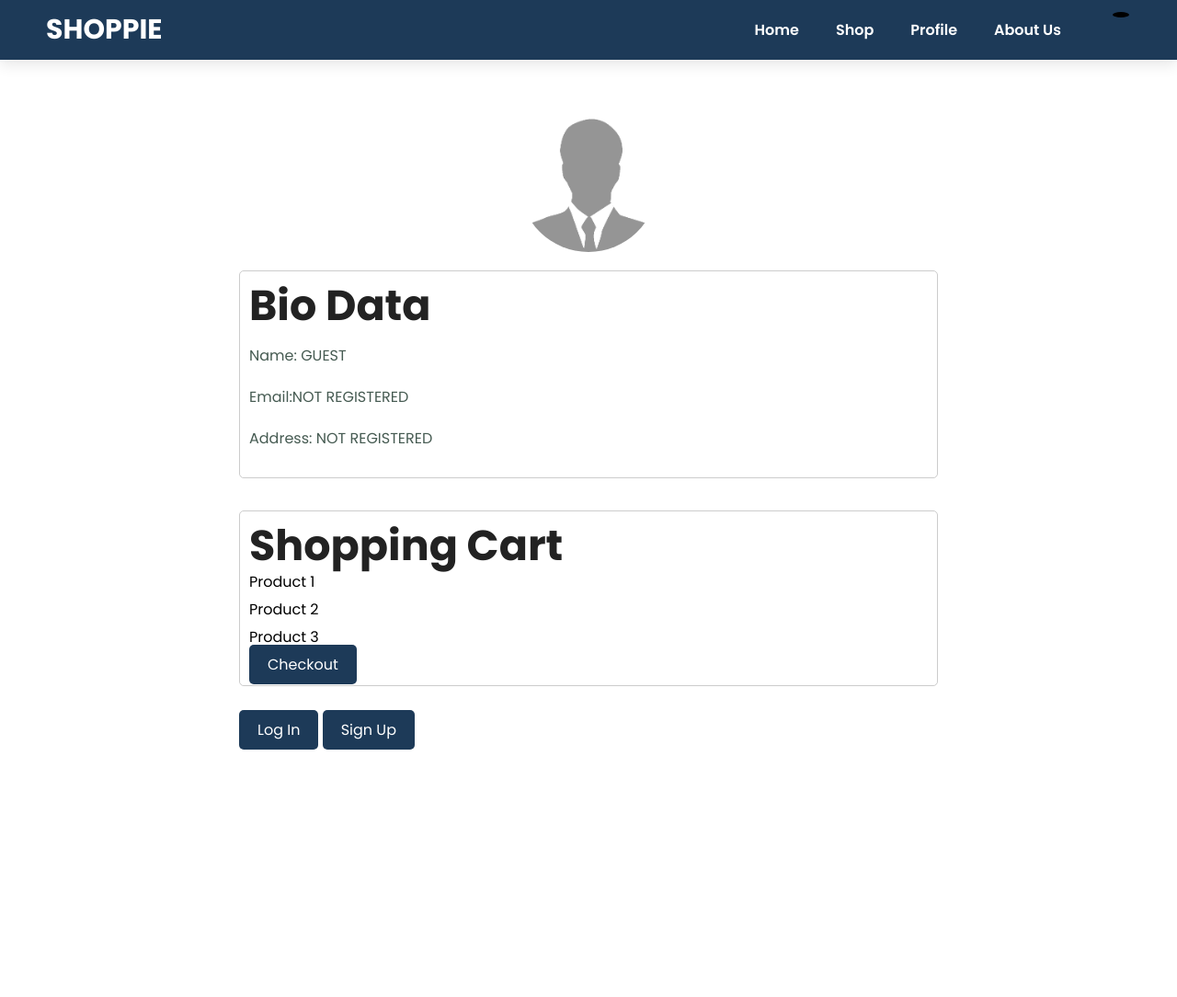
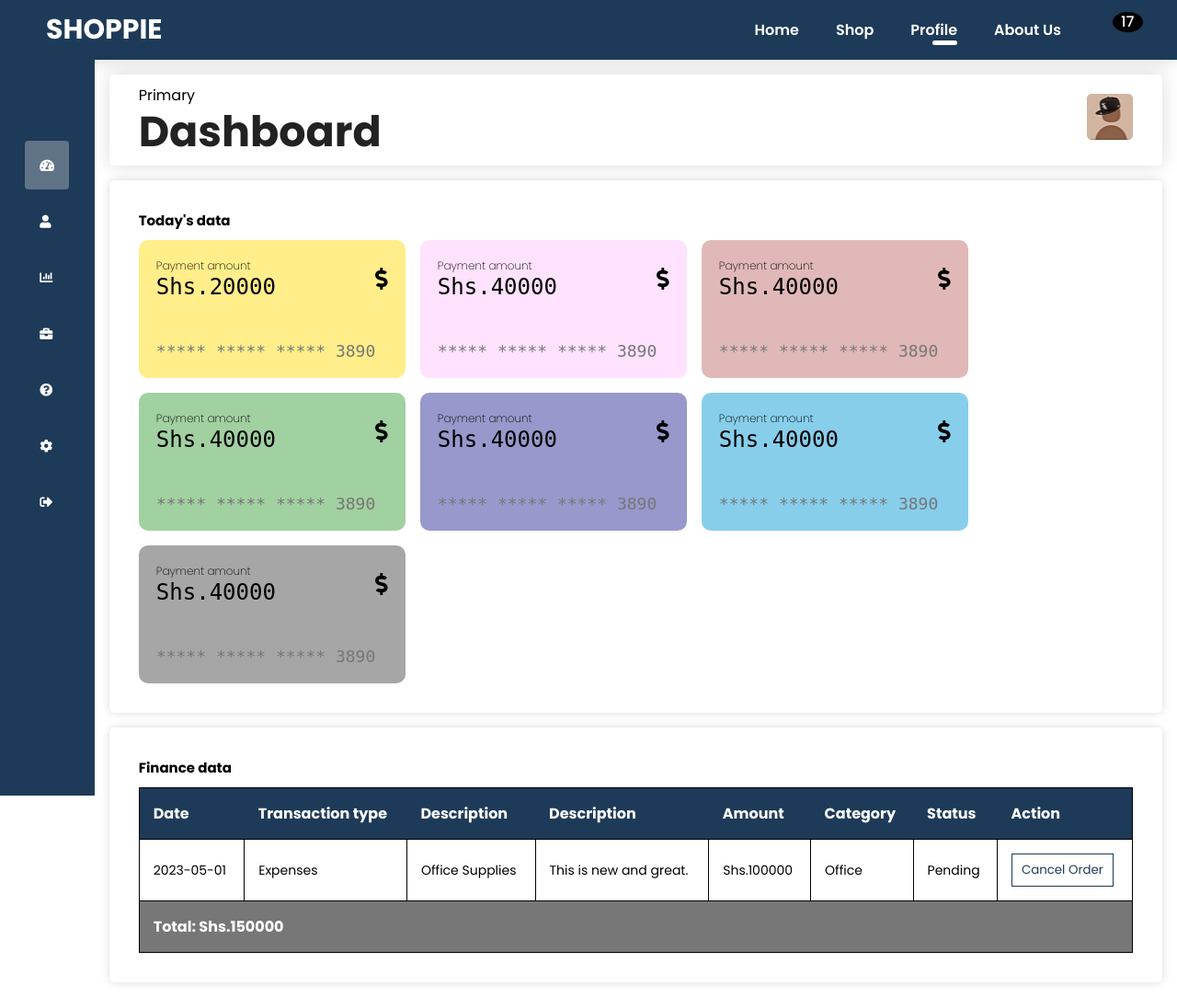
Before and after one commit to MulindwaMarkMyles/kulya, a Django app: page /auth/profile/ in a window 1280 px wide. Shown: the whole page at 92% size. Before the commit the page ends 815 px from the top, so only its background shows below. Run offline with Django 5.2, Linux system fonts and the light colour scheme; a user stored in the database is signed in; data comes from the database, SQL or seed files in the repository; both versions use the stored data as it was after the commit; some libraries are stand-ins or nearby versions.

Commit message:
wow it looks nice now

```diff
--- a/authentication/admin.py
+++ b/authentication/admin.py
@@ -3,3 +3,4 @@ from .models import *
 
 admin.site.register(Customer)
 admin.site.register(Business)
+admin.site.register(Profile)
--- /dev/null
+++ b/authentication/templates/auth/profile.html
@@ -0,0 +1,180 @@
+{% extends 'shop/main.html' %} {% block content %}
+      <!-- <div class="profile mar-100">
+        <div class="bio">
+            <img
+            src="{{ profile.imageurl }}"
+            alt="Profile Picture"
+            class="profile-pic"
+            />
+            <div class="bio-data">
+            <h2>Bio Data</h2>
+            <p>Name: {{ profile.user.customer.name }}</p>
+            <p>Email: {{ profile.user.email }}</p>
+            <p></p>
+            </div>
+        </div>
+        <div class="cart">
+          <h2>Shopping Cart</h2>
+          <ul>
+            <li>Product 1</li>
+            <li>Product 2</li>
+            <li>Product 3</li>
+          </ul>
+          <a class="checkout-btn" href="{% url 'checkout' %}">Checkout</a>
+        </div>
+        <div>
+            <a href="{% url 'login' %}" class="log-in">Log In</a>
+            <a href="{% url 'signup' %}" class="sign-up">Sign Up</a>
+        </div>
+    </div> -->
+    <div class="profile">
+        <div class="sidebar">
+            <div class="logo"></div>
+            <ul class="main">
+                <li class="active"><a href="#"><i class="fas fa-tachometer-alt"></i><span>Dashboard</span></a></li>
+                <li><a href="#"><i class="fas fa-user"></i><span>Profile</span></a></li>
+                <li><a href="#"><i class="fas fa-chart-bar"></i><span>Statistics</span></a></li>
+                <li><a href="#"><i class="fas fa-briefcase"></i><span>Careers</span></a></li>
+                <li><a href="#"><i class="fas fa-question-circle"></i><span>FAQ</span></a></li>
+                <li><a href="#"><i class="fas fa-cog"></i><span>Settings</span></a></li>
+                <li><a href="#"><i class="fas fa-sign-out-alt"></i><span>Log Out</span></a></li>
+            </ul>
+        </div>
+        <div class="main--content">
+            <div class="header--wrapper">
+                <div class="header--title">
+                    <span>Primary</span>
+                    <h2>Dashboard</h2>
+                </div>
+                <div class="user--info">
+                    <img src="{{ profile.imageurl }}" alt="">
+                </div>
+            </div>
+            <div class="card--container">
+                <h3 class="main--title">Today's data</h3>
+                <div class="card--wrapper">
+                    <div class="payment--card light-gold">
+                        <div class="card--header">
+                            <div class="amount">
+                                <span class="title">
+                                    Payment amount
+                                </span>
+                                <span class="amount-value">Shs.20000</span>
+                            </div>
+                            <i class="fas fa-dollar-sign icon"></i>
+                        </div>
+                        <span class="card-detail">***** ***** ***** 3890</span>
+                    </div>
+                    <div class="payment--card light-red">
+                        <div class="card--header">
+                            <div class="amount">
+                                <span class="title">
+                                    Payment amount
+                                </span>
+                                <span class="amount-value">Shs.40000</span>
+                            </div>
+                            <i class="fas fa-dollar-sign icon"></i>
+                        </div>
+                        <span class="card-detail">***** ***** ***** 3890</span>
+                    </div>
+                    <div class="payment--card light-brown">
+                        <div class="card--header">
+                            <div class="amount">
+                                <span class="title">
+                                    Payment amount
+                                </span>
+                                <span class="amount-value">Shs.40000</span>
+                            </div>
+                            <i class="fas fa-dollar-sign icon"></i>
+                        </div>
+                        <span class="card-detail">***** ***** ***** 3890</span>
+                    </div>
+                    <div class="payment--card light-green">
+                        <div class="card--header">
+                            <div class="amount">
+                                <span class="title">
+                                    Payment amount
+                                </span>
+                                <span class="amount-value">Shs.40000</span>
+                            </div>
+                            <i class="fas fa-dollar-sign icon"></i>
+                        </div>
+                        <span class="card-detail">***** ***** ***** 3890</span>
+                    </div>
+                    <div class="payment--card light-blue">
+                        <div class="card--header">
+                            <div class="amount">
+                                <span class="title">
+                                    Payment amount
+                                </span>
+                                <span class="amount-value">Shs.40000</span>
+                            </div>
+                            <i class="fas fa-dollar-sign icon"></i>
+                        </div>
+                        <span class="card-detail">***** ***** ***** 3890</span>
+                    </div>
+                    <div class="payment--card skyblue">
+                        <div class="card--header">
+                            <div class="amount">
+                                <span class="title">
+                                    Payment amount
+                                </span>
+                                <span class="amount-value">Shs.40000</span>
+                            </div>
+                            <i class="fas fa-dollar-sign icon"></i>
+                        </div>
+                        <span class="card-detail">***** ***** ***** 3890</span>
+                    </div>
+                    <div class="payment--card light-black">
+                        <div class="card--header">
+                            <div class="amount">
+                                <span class="title">
+                                    Payment amount
+                                </span>
+                                <span class="amount-value">Shs.40000</span>
+                            </div>
+                            <i class="fas fa-dollar-sign icon"></i>
+                        </div>
+                        <span class="card-detail">***** ***** ***** 3890</span>
+                    </div>
+                </div>
+            </div>
+            <div class="tabular--wrapper">
+                <h3 class="main--title">Finance data</h3>
+                <div class="table-container">
+                    <table>
+                        <thead>
+                            <tr>
+                                <th>Date</th>
+                                <th>Transaction type</th>
+                                <th>Description</th>
+                                <th>Description</th>
+                                <th>Amount</th>
+                                <th>Category</th>
+                                <th>Status</th>
+                                <th>Action</th>
+                            </tr>
+                        </thead>
+                        <tbody>
+                            <tr>
+                                <td>2023-05-01</td>
+                                <td>Expenses</td>
+                                <td>Office Supplies</td>
+                                <td>This is new and great.</td>
+                                <td>Shs.100000</td>
+                                <td>Office</td>
+                                <td>Pending</td>
+                                <td><button>Cancel Order</button></td>
+                            </tr>
+                        </tbody>
+                        <tfoot>
+                            <tr>
+                                <td colspan="8">Total: Shs.150000</td>
+                            </tr>
+                        </tfoot>
+                    </table>
+                </div>
+            </div>
+        </div>
+    </div>
+{% endblock %}
--- a/authentication/views.py
+++ b/authentication/views.py
@@ -1,18 +1,21 @@
 from django.shortcuts import render
-from shop.views import *
-from shop.urls import *
-from shop.templates import *
+from shop.utilities import cartData
+from .models import *
+from django.contrib.auth.decorators import login_required
 
-# Create your views here
+@login_required
 def profile(request):
+    data = cartData(request)
+    cartItems = data["cartItems"]
+    profile_ = Profile.objects.filter(user=request.user).first()
+
     context={
-        'title':'Uer Profile',
-        'name':'USER NAME',
-        'email':'USER EMAIL',
-        'phone_number':'PHONE NUMBER'
-         }
-
-    return render(request, "shop/profile.html",context)
+        'title':'PROFILE',
+        'cartItems':cartItems,
+        'profile': profile_,
+        }
+    print(profile_.imageurl)
+    return render(request, "auth/profile.html",context)
 
 def login(request):
 
@@ -21,57 +24,3 @@ def login(request):
 def signup(request):
 
     return render(request, "shop/signup.html")
-
-
-def index (request):
-    orders = Order.objects.filter(user=request.user).order_by('-date')
-    context = {
-               'orders':orders,
-              }
-    return render (request,"shop/index.html",context)
-
-def UserCreationFrom(request):
-    """
-    A Form that creates a UserProfile along with a regular User.
-    """
-    class Meta(UserCreationForm.Meta):
-        model = User
-
-
-def manage_users(request):
-    users = User.objects.all().order_by('last_name','first_name')
-    ctx = {"users": users}
-    return render(request, "admin/  manage_users.html",ctx)
-
-# @staff_member_required
-
-def add_user(request):
-    if request.method == 'POST':
-        form = UserAdditionForm(request.POST)
-        if form.is_valid():
-            user = form.save()
-            # Signal that a new user has been created. Passing the `raw` parameter set to True means
-            # that we want to skip sending the signal until the very end of this function, when we know for sure
-            # that we get the original dictionary passed to our forms ``clean`` methods rather than a
-            # ``forms.models.ModelChoiceField`` instance.
-            signals.user_created.send(sender=user.__class__, instance=user, raw=True, request=request)
-            msg = _('Successfully added user %s.') % user
-            messages.info(request, msg)
-            return redirect('manage_users')
-        else:
-            msg = _('The following errors occurred')
-            for k,v in form['password1'].errors.items():
-                msg += ": %s" % v
-            messages.error(request,msg)
-    else:
-        form = UserAdditionForm()
-    ctx = {'form': form}
-    template = 'dashboard/modal_content.html'
-    return TemplateResponse(request,template,   ctx)
-
-
-
-
-
-
-# Create your views here.
--- a/shop/templates/shop/profile.html
+++ /dev/null
@@ -1,164 +0,0 @@
-{% extends 'shop/main.html' %} {% block content %}{% load static%}
-<!DOCTYPE html>
-<html lang="en">
-  <head>
-    <meta charset="UTF-8" />
-    <meta name="viewport" content="width=device-width, initial-scale=1.0" />
-    <title>Profile</title>
-    <style>
-      body {
-        font-family: Arial, sans-serif;
-        margin: 0;
-        padding: 0;
-      }
-      header {
-        background-color: white;
-        color: blue;
-        padding: 10px 20px;
-        text-align: center;
-      }
-      .container {
-        max-width: 800px;
-        margin: 20px auto;
-        padding: 20px;
-      }
-      .profile {
-        display: flex;
-        flex-direction: column;
-        align-items: center;
-      }
-      .profile-pic {
-        width: 150px;
-        height: 150px;
-        border-radius: 50%;
-        object-fit: cover;
-        margin-bottom: 20px;
-      }
-      .bio-data,
-      .cart,
-      .login-form,
-      .signup-form {
-        width: 100%;
-        margin-bottom: 35px;
-        padding: 10px;
-        border: 1px solid #ccc;
-        border-radius: 5px;
-      }
-      .bio-data h2,
-      .cart h2,
-      .login-form h2,
-      .signup-form h2 {
-        margin-top: 0;
-      }
-      .cart ul {
-        list-style-type: none;
-        padding: 0;
-      }
-      .cart li {
-        margin-bottom: 5px;
-      }
-      .edit-profile-btn,
-      .checkout-btn,
-      .add-to-cart-btn,
-      .submit-btn,
-      .register-btn,
-      .update-btn,
-      .delete-item-btn,
-      .remove-from-cart-btn,
-      .logout-btn {
-        background-color: #1d3a58;
-        color: white;
-        padding: 10px 20px;
-        border: none;
-        border-radius: 5px;
-        cursor: pointer;
-        transition: background-color 0.3s;
-      }
-      .log-in,
-      .checkout-btn,
-      .sign-up
-        {
-        background-color: #1d3a58;
-        color: white;
-        padding: 10px 20px;
-        border: none;
-        border-radius: 5px;
-        cursor: pointer;
-        transition: background-color 0.3s;
-        text-decoration:none;
-      }
-      .edit-profile-btn:hover,
-      .checkout-btn:hover,
-      .log-in:hover,
-      .sign-up:hover,
-      .logout-btn:hover {
-        background-color: green;
-      }
-
-      .sign-up
-      {
-        align: left
-      }
-    </style>
-  </head>
-  <body>
-    <header>
-      <h1>Profile</h1>
-      <!-- Display login/logout buttons based on user authentication status -->
-    </header>
-    <div class="container">
-      <div class="profile">
-        <img
-          src="{% static 'images/guest.webp' %}"
-          alt="Profile Picture"
-          class="profile-pic"
-        />
-        <?php if ($loggedIn): ?>
-        <div class="bio-data">
-          <h2>Bio Data</h2>
-          <p>Name: GUEST</p>
-          <p>Email:NOT REGISTERED</p>
-          <p>Address: NOT REGISTERED</p>
-          <!-- Add more bio data fields as needed -->
-        </div>
-        <div class="cart">
-          <h2>Shopping Cart</h2>
-          <ul>
-            <li>Product 1</li>
-            <li>Product 2</li>
-            <li>Product 3</li>
-            <!-- Display user's cart items here -->
-          </ul>
-          <a class="checkout-btn" href="{% url 'checkout' %}">Checkout</a>
-        </div>
-        <?php else: ?>
-        <!-- Display login/signup forms if user is not logged in -->
-
-    </div>
-    <div>
-        <a href="{% url 'login' %}" class="log-in">Log In</a>
-        <a href="{% url 'signup' %}" class="sign-up">Sign Up</a>
-    </div>
-
-    <!-- JavaScript functionalities -->
-    <script>
-      // Add JavaScript functionalities here if needed
-      document
-        .querySelector(".edit-profile-btn")
-        .addEventListener("click", function () {
-          // Add functionality to edit profile
-          alert("Editing profile...");
-        });
-
-      document
-        .querySelector(".logout-btn")
-        .addEventListener("click", function () {
-          // Add functionality to log out
-          alert("Logging out...");
-          // Redirect user to logout page or perform logout operation
-        });
-    </script>
-  </body>
-</html>
-
-{% endblock %}
--- a/shop/utilities.py
+++ b/shop/utilities.py
@@ -36,7 +36,6 @@ def cookieCart(request):
                 order["shipping"] = True
         except:
             pass
-    print(items)
     return {"cartItems": cartItems, "items": items, "order": order}
 
 
--- a/shoppie/settings.py
+++ b/shoppie/settings.py
@@ -128,3 +128,5 @@ STATICFILES_DIRS = [os.path.join(BASE_DIR, "static")]
 
 MEDIA_URL = "/media/"
 MEDIA_ROOT = os.path.join(BASE_DIR, "media")
+
+LOGIN_URL = 'login/'
--- a/static/css/main.css
+++ b/static/css/main.css
@@ -371,3 +371,204 @@ p {
 .mar-100 {
     margin-top:100px;
 }
+.profile {
+    display:flex;
+    margin-top:65px
+}
+.sidebar {
+    position:sticky;
+    top:0px;
+    left:0px;
+    bottom:0px;
+    width:107px;
+    height:100vh;
+    padding:0 1.7rem;
+    color:#fff;
+    overflow:hidden;
+    transition:all 0.2s linear;
+    background-color: #1d3a58;
+    z-index:3000;
+}
+.sidebar:hover {
+    width:240px;
+}
+.profile .logo {
+    height:80px;
+    padding:16px;
+}
+.profile .main {
+    height: 88%;
+    position: relative;
+    list-style:none;
+    padding:0;
+}
+.profile .main li {
+    padding:1rem;
+    margin:8px 0;
+    border-radius:4px;
+    transition:all 0.3s linear;
+    cursor: pointer;
+}
+.profile .main .active,
+.profile .main li:hover {
+    background:#e0e0e058;
+}
+.profile .main a {
+    color:#fff;
+    font-size:14px;
+    text-decoration: none;
+    display: flex;
+    align-items:center;
+    gap:1.5rem;
+    text-wrap:nowrap;
+}
+.profile .main a span {
+    overflow: hidden;
+}
+.profile .main--content {
+    position: relative;
+    background-color: #fff;
+    width:100%;
+    padding:1rem;
+}
+.profile .header--wrapper img {
+    width:50px;
+    height:50px;
+    border-radius:5px;
+}
+.profile .header--wrapper {
+    display:flex;
+    justify-content: space-between;
+    align-items: center;
+    box-shadow: 0 0px 20px rgba(0,0,0,0.15);
+    padding:10px 2rem;
+    border-radius: 5px;
+    margin-bottom: 1rem;
+}
+.profile .other {
+    width:100%;
+}
+.profile .card--container {
+    background-color: #fff;
+    padding:2rem;
+    border-radius: 5px;
+    box-shadow: 0 0 10px rgba(0,0,0,0.15);
+}
+.profile .card--wrapper {
+    display:flex;
+    flex-wrap:wrap;
+    gap:1rem;
+}
+.profile .main--title {
+    padding-bottom:10px;
+    font-size:15px;
+}
+.profile .payment--card {
+    border-radius:10px;
+    padding:1.2rem;
+    width:290px;
+    height:150px;
+    display:flex;
+    flex-direction: column;
+    justify-content: space-between;
+    transition:all linear 0.5s;
+}
+.profile .card--header {
+    display:flex;
+    justify-content: space-between;
+    align-items: center;
+    margin-bottom:20px;
+}
+.amount {
+    display: flex;
+    flex-direction: column;
+}
+.profile .title {
+    font-size:12px;
+    font-weight: 200;
+}
+.profile .amount-value {
+    font-size:24px;
+    font-family: monospace;
+    font-weight:500;
+}
+.profile .icon {
+    font-size:1.5rem;
+}
+.profile .card-detail {
+    font-size:18px;
+    color:#777777;
+    font-family: monospace;
+}
+.light-red {
+    background-color: rgb(254, 226, 254);
+}
+.light-gold {
+    background-color: rgba(255, 217, 0, 0.459);
+}
+.light-brown {
+    background-color: rgba(165, 42, 42, 0.329);
+}
+.light-green {
+    background-color: rgba(0, 128, 0, 0.37);
+}
+.skyblue {
+    background-color: skyblue;
+}
+.light-blue {
+    background-color: rgba(0, 0, 128, 0.404);
+}
+.light-black {
+    background-color: rgba(0, 0, 0, 0.349);
+}
+.profile .tabular--wrapper {
+    box-shadow: 0 0 10px rgba(0,0,0,0.15);
+    margin-top:1rem;
+    border-radius: 5px;
+    padding:2rem;
+}
+.profile .table-container {
+    width:100%;
+}
+.profile table {
+    border-collapse: collapse;
+    box-sizing: border-box;
+    width:100%;
+}
+.profile table thead {
+    color:#fff;
+    background-color: #1d3a58;
+    border: 1px solid #000;
+}
+
+.profile table th {
+    padding:15px;
+    text-align: left;
+}
+.profile tbody td{
+    padding:15px;
+    font-size:14px;
+    color:#000;
+    border:1px solid #000;
+}
+.profile tfoot {
+    background-color: #777777;
+    font-weight: bold;
+    border: 1px solid #000;
+    color:#fff;
+}
+.profile tfoot td {
+    padding:15px;
+}
+.table-container button {
+    color:#1d3a58;
+    background-color: transparent;
+    cursor: pointer;
+    padding:7px 10px;
+    border:1px solid #1d3a58;
+    transition:all 0.2s ease-in-out;
+}
+.table-container button:hover {
+    background-color: #1d3a58;
+    color:white;
+}
```
Also changed, not shown: authentication/models.py (+27 -0 lines), authentication/migrations/0002_profile.py (added), authentication/migrations/0003_alter_profile_image.py (added), authentication/templates/auth/login.html (renamed from shop/templates/shop/login.html), authentication/templates/auth/signup.html (renamed from shop/templates/shop/signup.html), db.sqlite3, media/default-4.jpg (added), media/profile_pics/08daffdf-b4bf-42cd-a6ce-bb17bb135666.jpg (added), media/profile_pics/3b48903e-799f-4fb8-bec3-dbf50f2ed006.jpg (added), media/profile_pics/7fde2a3e-b13b-4b57-9190-9730b59e9679.jpg (added), media/profile_pics/dont_forget_the_cuff_links.jpg (added).
